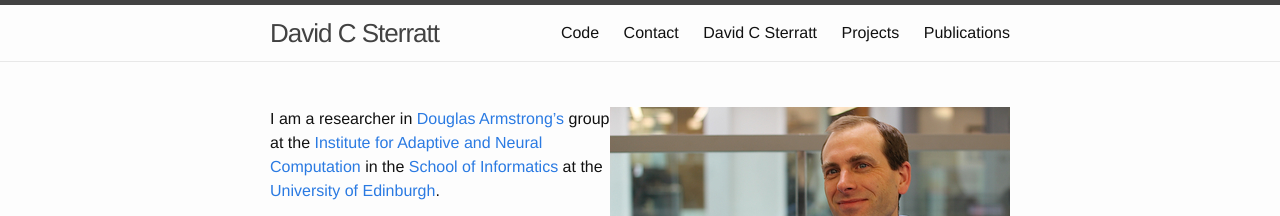
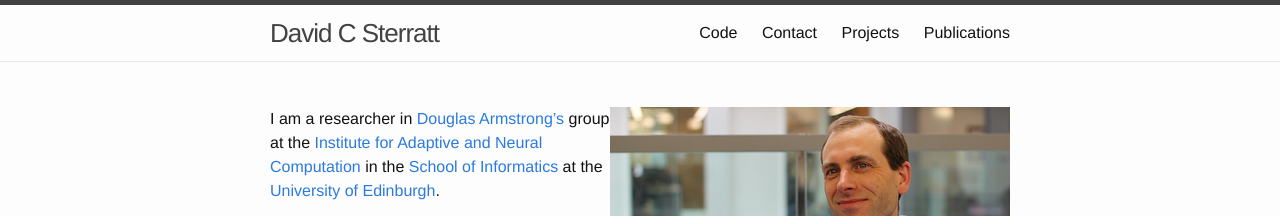
Before and after one commit to davidcsterratt/davidcsterratt.github.io, a Jekyll site: the page built from index.md, in a window 1280 px wide. Shown: the top 216 px of the page. Built offline with Jekyll 4.4.1, drawn with Linux system fonts in a browser that asks for light colours.

Commit message:
Remove title to prevent extra link showing

```diff
--- a/index.md
+++ b/index.md
@@ -1,6 +1,5 @@
 ---
 layout: default
-title: David C Sterratt
 ---
 
 ![David](images/IMG_1492_lzn-400.jpg){: style="float: right"}
```
